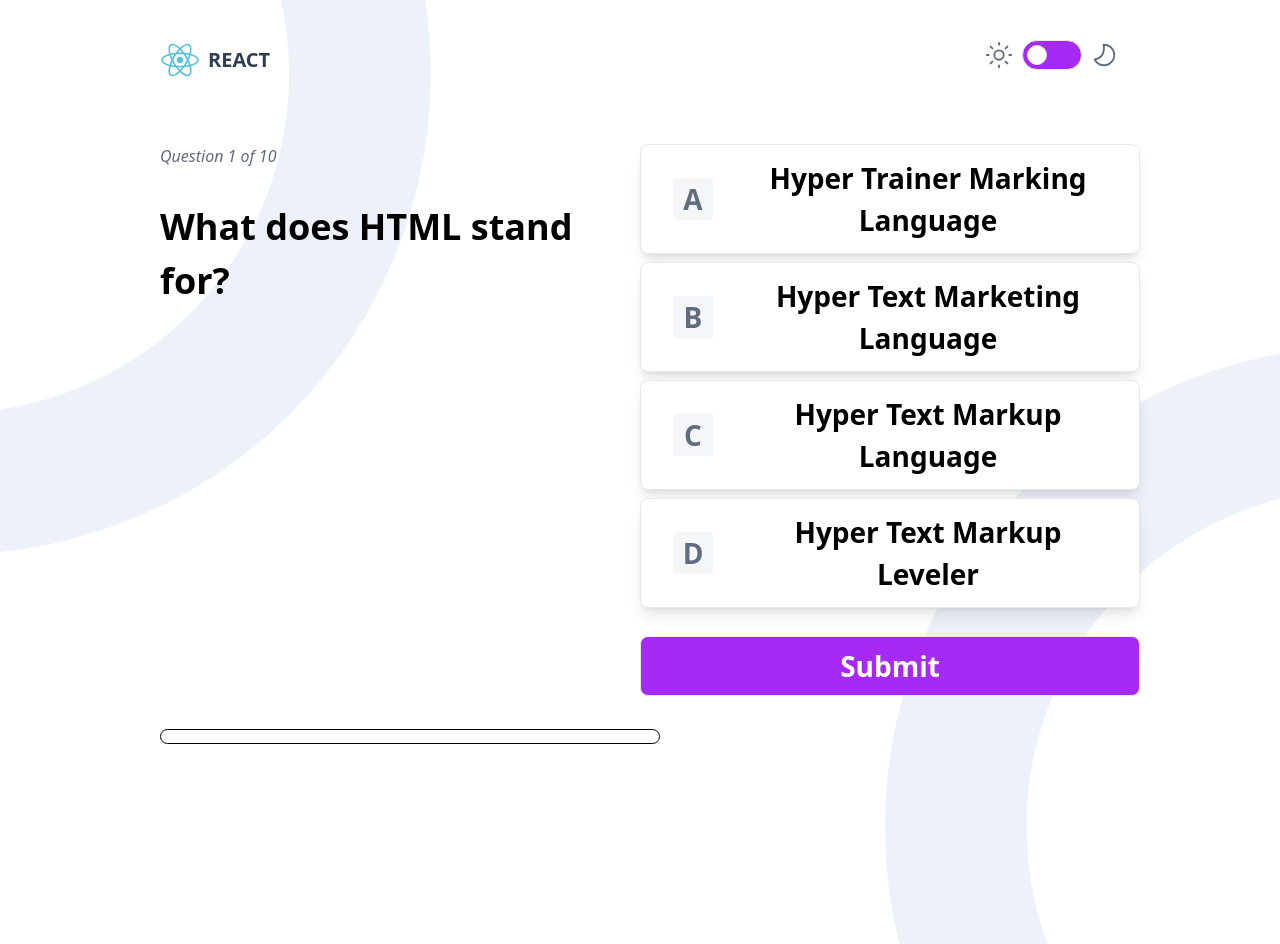
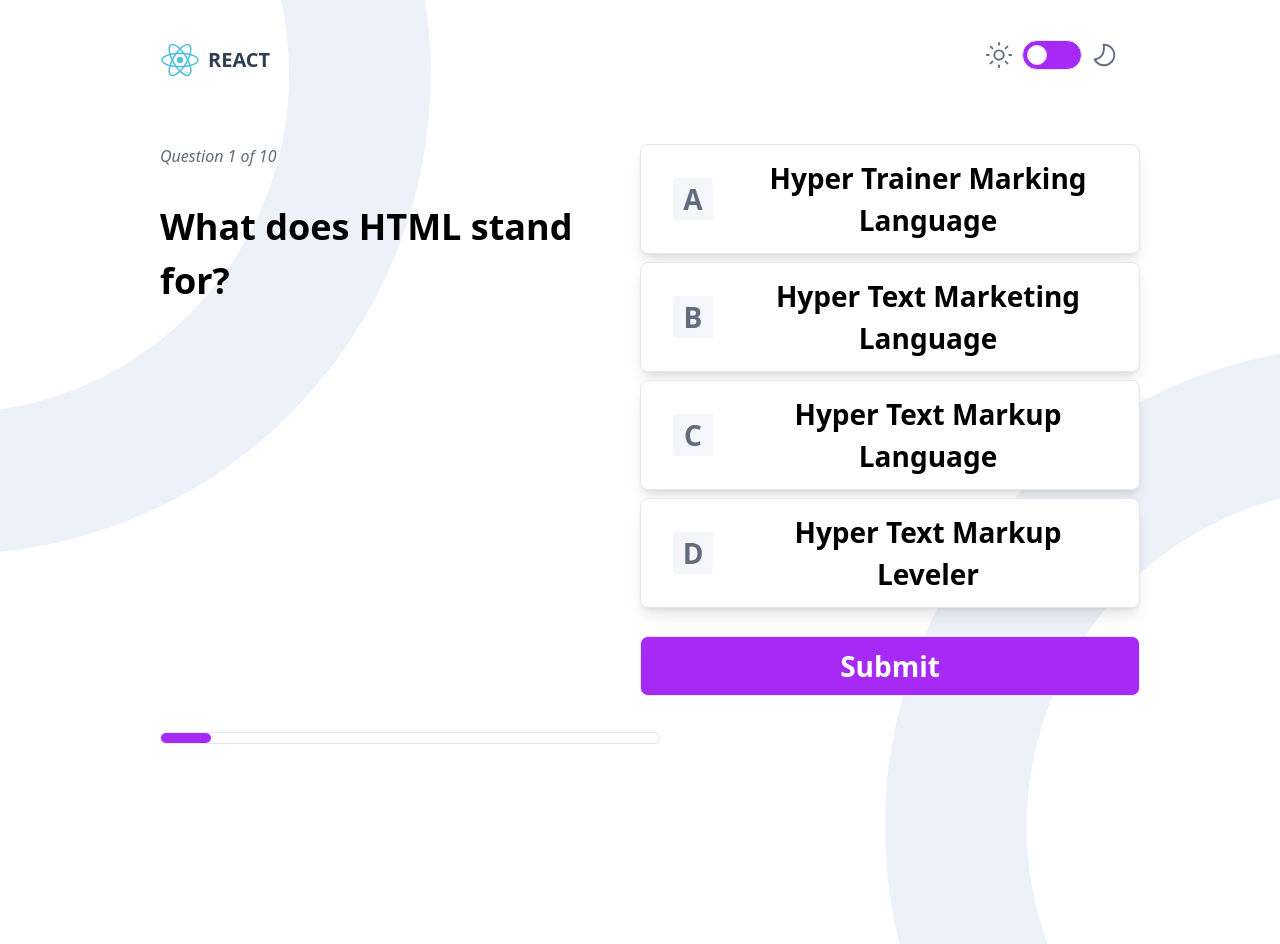
Before and after one commit to muhammetsalihaslan/quizapp, a Next.js app: page /react in a window 1280 px wide. Built offline with nearby package versions, Linux system fonts and the light colour scheme.

Commit message:
progressbar

```diff
--- a/components/question.jsx
+++ b/components/question.jsx
@@ -8,6 +8,7 @@ const Question = ({ question }) => {
   const [isSubmitted, setIsSubmitted] = useState(false);
   const [showNextQuestion, setShowNextQuestion] = useState(false);
   const [error, setError] = useState(false);
+  const [progressBar, setProgressBar] = useState(10);
 
   const errorRef = useRef(null);
 
@@ -51,7 +52,13 @@ const Question = ({ question }) => {
                 {quiz.questions[noq].question}
               </p>
             </div>
-            <div className="border border-black w-[500px] rounded-full h-[15px] "></div>
+            <div className="border w-[500px] rounded-full  flex items-center ">
+              <span
+                className="bg-[#A729F5] h-[10px] rounded-full
+                "
+                style={{ width: `${progressBar}%` }}
+              ></span>
+            </div>
           </div>
           <div>
             {quiz.questions[noq].options.map((option, index) => {
```
